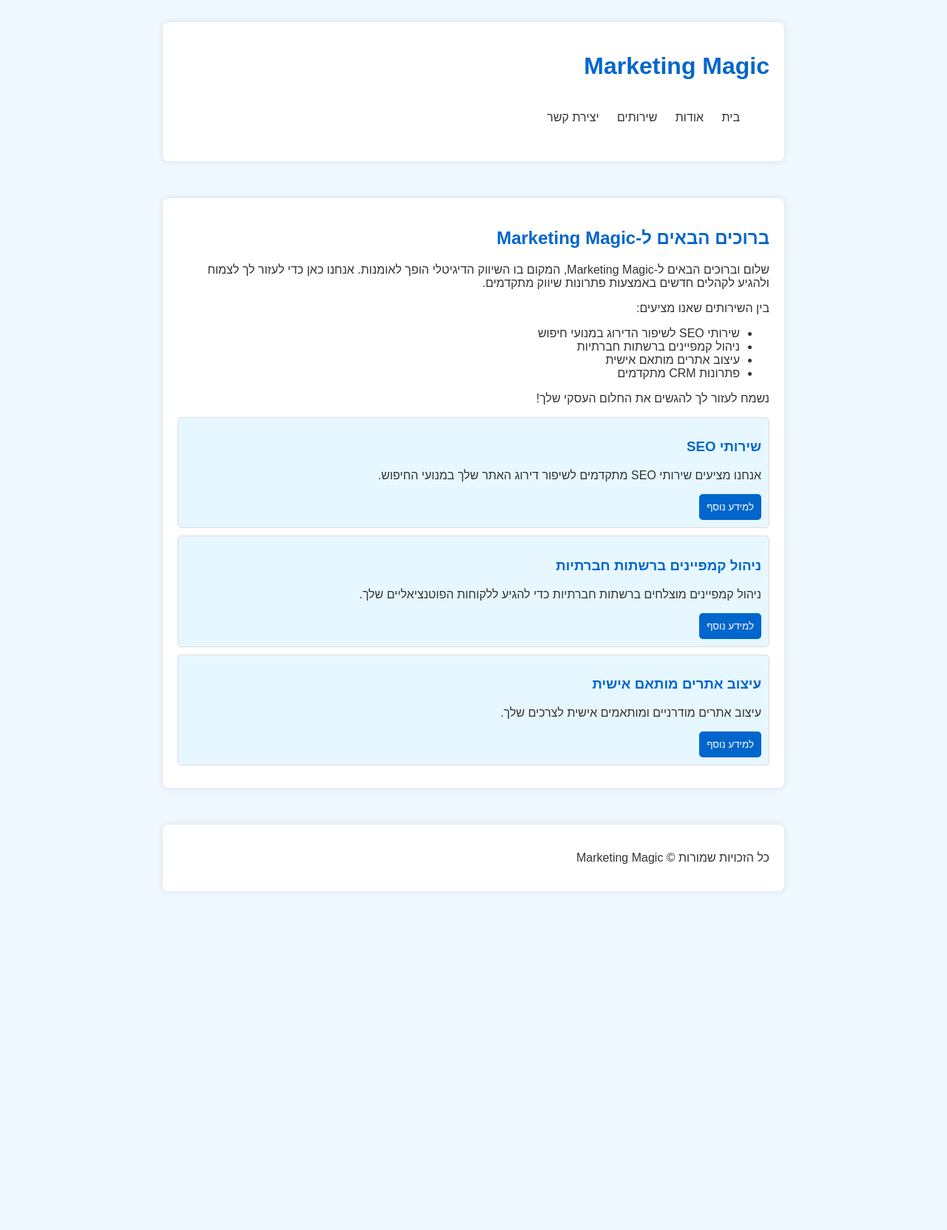
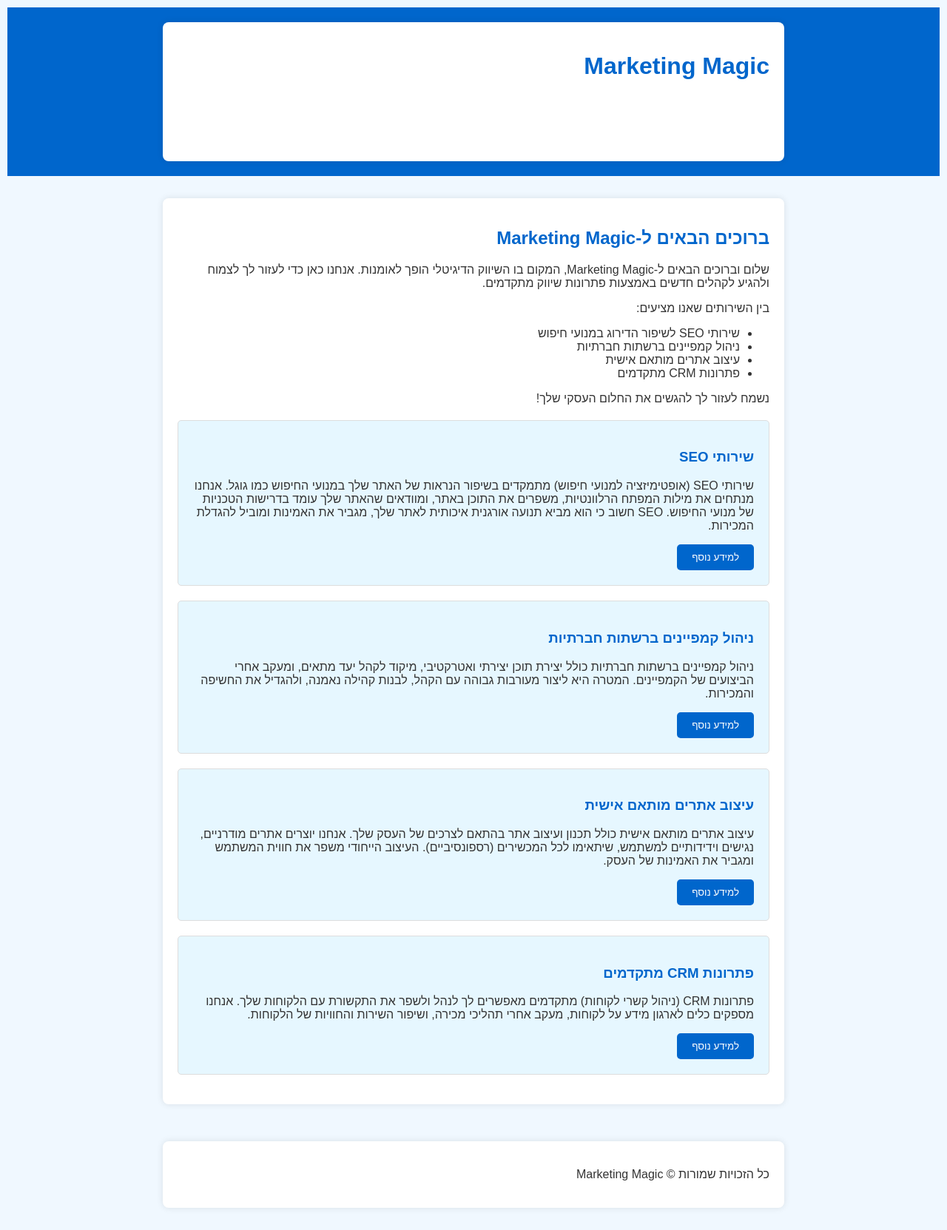
Before and after one commit to marketing-magic/my-website-project, a plain HTML site: page index.html in a window 1280 px wide. Shown: the whole page at 74% size. Before the commit the page ends 1235 px from the top, so only its background shows below. Drawn offline with Linux system fonts and the light colour scheme.

Commit message:
Add files via upload

```diff
--- a/index.html
+++ b/index.html
@@ -32,17 +32,22 @@
             <p>נשמח לעזור לך להגשים את החלום העסקי שלך!</p>
             <div class="card">
                 <h3>שירותי SEO</h3>
-                <p>אנחנו מציעים שירותי SEO מתקדמים לשיפור דירוג האתר שלך במנועי החיפוש.</p>
+                <p>שירותי SEO (אופטימיזציה למנועי חיפוש) מתמקדים בשיפור הנראות של האתר שלך במנועי החיפוש כמו גוגל. אנחנו מנתחים את מילות המפתח הרלוונטיות, משפרים את התוכן באתר, ומוודאים שהאתר שלך עומד בדרישות הטכניות של מנועי החיפוש. SEO חשוב כי הוא מביא תנועה אורגנית איכותית לאתר שלך, מגביר את האמינות ומוביל להגדלת המכירות.</p>
                 <button>למידע נוסף</button>
             </div>
             <div class="card">
                 <h3>ניהול קמפיינים ברשתות חברתיות</h3>
-                <p>ניהול קמפיינים מוצלחים ברשתות חברתיות כדי להגיע ללקוחות הפוטנציאליים שלך.</p>
+                <p>ניהול קמפיינים ברשתות חברתיות כולל יצירת תוכן יצירתי ואטרקטיבי, מיקוד לקהל יעד מתאים, ומעקב אחרי הביצועים של הקמפיינים. המטרה היא ליצור מעורבות גבוהה עם הקהל, לבנות קהילה נאמנה, ולהגדיל את החשיפה והמכירות.</p>
                 <button>למידע נוסף</button>
             </div>
             <div class="card">
                 <h3>עיצוב אתרים מותאם אישית</h3>
-                <p>עיצוב אתרים מודרניים ומותאמים אישית לצרכים שלך.</p>
+                <p>עיצוב אתרים מותאם אישית כולל תכנון ועיצוב אתר בהתאם לצרכים של העסק שלך. אנחנו יוצרים אתרים מודרניים, נגישים וידידותיים למשתמש, שיתאימו לכל המכשירים (רספונסיביים). העיצוב הייחודי משפר את חווית המשתמש ומגביר את האמינות של העסק.</p>
+                <button>למידע נוסף</button>
+            </div>
+            <div class="card">
+                <h3>פתרונות CRM מתקדמים</h3>
+                <p>פתרונות CRM (ניהול קשרי לקוחות) מתקדמים מאפשרים לך לנהל ולשפר את התקשורת עם הלקוחות שלך. אנחנו מספקים כלים לארגון מידע על לקוחות, מעקב אחרי תהליכי מכירה, ושיפור השירות והחוויות של הלקוחות.</p>
                 <button>למידע נוסף</button>
             </div>
         </div>
--- a/styles.css
+++ b/styles.css
@@ -13,10 +13,20 @@
     margin: 10px;
 }
 
+header {
+    background-color: #0066cc;
+    color: white;
+    padding: 20px 0;
+}
+
 nav a {
     margin: 0 10px;
     text-decoration: none;
-    color: #333;
+    color: white;
+}
+
+nav a:hover {
+    color: #18bc9c;
 }
 
 .container {
@@ -34,33 +44,46 @@
 
 .service, .card {
     border: 1px solid #ddd;
-    padding: 10px;
-    margin: 10px 0;
+    padding: 20px;
+    margin: 20px 0;
     border-radius: 5px;
     background-color: #e6f7ff;
+    transition: background-color 0.3s, box-shadow 0.3s;
+}
+
+.service:hover, .card:hover {
+    background-color: #d1e9ff;
+    box-shadow: 0 0 15px rgba(0, 0, 0, 0.2);
 }
 
 button {
     background-color: #0066cc;
     color: white;
     border: none;
-    padding: 10px;
+    padding: 10px 20px;
     border-radius: 5px;
     cursor: pointer;
+    transition: background-color 0.3s;
 }
 
 button:hover {
     background-color: #004c99;
 }
 
-form label, form input, form textarea {
+form label {
     display: block;
-    width: 100%;
-    margin-bottom: 10px;
+    margin-top: 10px;
 }
 
 form input, form textarea {
+    width: 100%;
     padding: 10px;
+    margin-top: 5px;
+    margin-bottom: 10px;
     border: 1px solid #ddd;
     border-radius: 5px;
 }
+
+form button {
+    margin-top: 10px;
+}
```
Also changed, not shown: contact.html (+5 -10 lines), services.html (+4 -4 lines), about.html (line endings or trailing spaces).
